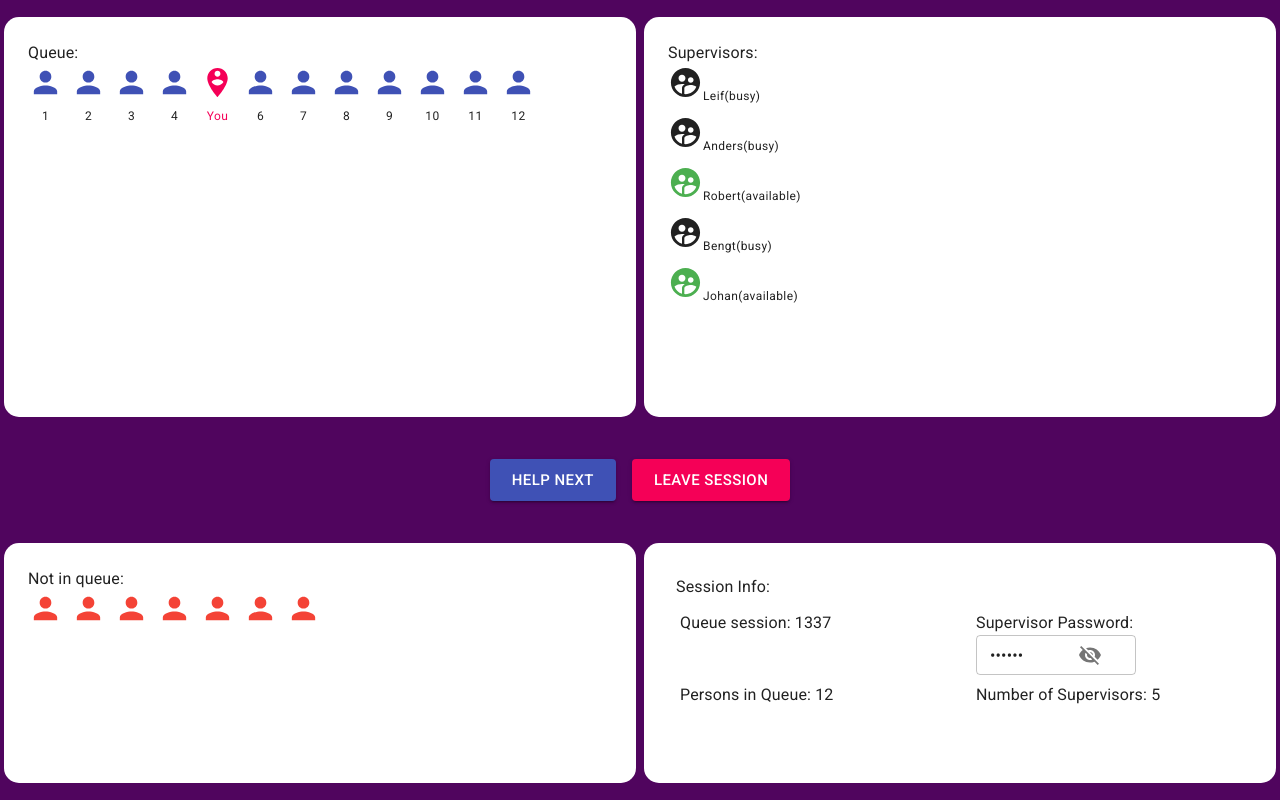
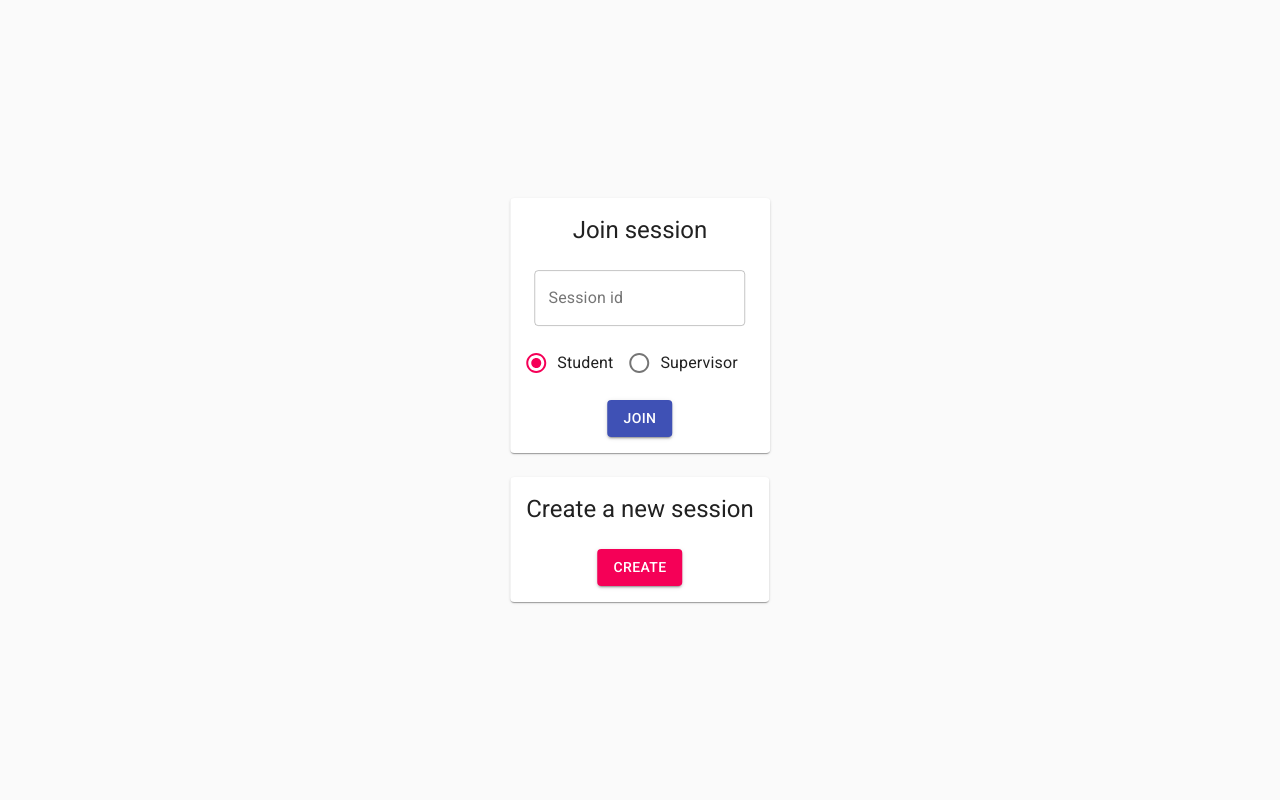
Before and after one commit to siavashhanifi/integrity-safe-queue, a React (Create React App) app in the folder react_front_end/: page / in a window 1280 px wide. Built offline with nearby package versions, Linux system fonts and the light colour scheme.

Commit message:
implement routing between all components

```diff
--- a/react_front_end/src/App.js
+++ b/react_front_end/src/App.js
@@ -1,31 +1,40 @@
-import React from 'react';
-import CssBaseline from '@material-ui/core/CssBaseline';
-import JoinOrCreateSession from './JoinOrCreateSession';
-import { Container } from '@material-ui/core';
-import { makeStyles } from '@material-ui/core/styles';
-import QueueSession from './QueueSession';
-import QueueSessionReduxContainer from './QueueSession/QueueSessionReduxContainer';
-import QueueManagement from './QueueManagement';
-import QueueManagementReduxContainer from './QueueManagement/QueueManagementReduxContainer';
+import React from "react";
+import CssBaseline from "@material-ui/core/CssBaseline";
+import JoinOrCreateSession from "./JoinOrCreateSession";
+import { Container } from "@material-ui/core";
+import { makeStyles } from "@material-ui/core/styles";
+import QueueSession from "./QueueSession";
+import QueueSessionReduxContainer from "./QueueSession/QueueSessionReduxContainer";
+import QueueManagement from "./QueueManagement";
+import QueueManagementReduxContainer from "./QueueManagement/QueueManagementReduxContainer";
+import { BrowserRouter as Router, Link, Route } from 'react-router-dom';
 
 
 const useStyles = makeStyles({
-  container:{
+  container: {
     height: "100vh",
     width: "100vw",
-    position: "absolute"
+    position: "absolute",
   },
 });
 
-
 function App(props) {
-const classes = useStyles();
-console.log(props.userState.isSupervisor);
+  const classes = useStyles();
+  console.log(props.userState.isSupervisor);
   return (
     <React.Fragment>
-            <CssBaseline />
-                 <QueueManagementReduxContainer/>
-
+      <Router>
+        <CssBaseline />
+        <Route exact path="/">
+          <JoinOrCreateSession/>
+        </Route>
+        <Route exact path="/queue">
+          <QueueSessionReduxContainer/>
+        </Route>
+        <Route path="/queuemanagement">
+          <QueueManagementReduxContainer />
+        </Route>
+      </Router>
     </React.Fragment>
   );
 }
--- a/react_front_end/src/JoinOrCreateSession/CreateSessionCard.js
+++ b/react_front_end/src/JoinOrCreateSession/CreateSessionCard.js
@@ -1,24 +1,26 @@
-import React from 'react';
-import { makeStyles } from '@material-ui/core/styles';
-import { CardContent, Card, Typography, Button, Grid } from '@material-ui/core';
-
-
+import React from "react";
+import { makeStyles } from "@material-ui/core/styles";
+import { CardContent, Card, Typography, Button, Grid } from "@material-ui/core";
+import { Link, Redirect } from "react-router-dom";
 
 const useStyles = makeStyles({
   cardContent: {
-        padding: '16px',
+    padding: "16px",
     "&:last-child": {
-            paddingBottom: '16px'
-        }
+      paddingBottom: "16px",
+    },
   },
 });
 
-
 export default function CreateSessionCard() {
   const classes = useStyles();
+  const [redirect, setRedirect] = React.useState(false);
+  const handleCreate = () => {
+    setRedirect(true);
+  };
 
-    return(
-        <Card >
+  return (
+    <Card>
       <CardContent className={classes.cardContent}>
         <Grid
           container
@@ -33,8 +35,14 @@ export default function CreateSessionCard() {
             </Typography>
           </Grid>
           <Grid item>
-
-                    <Button color="secondary" variant="contained">Create</Button>
+            <Button
+              color="secondary"
+              variant="contained"
+              onClick={handleCreate}
+            >
+              Create
+              {redirect ? <Redirect to="/queuemanagement" /> : null}
+            </Button>
           </Grid>
         </Grid>
       </CardContent>
--- a/react_front_end/src/JoinOrCreateSession/JoinSessionCard.js
+++ b/react_front_end/src/JoinOrCreateSession/JoinSessionCard.js
@@ -9,6 +9,7 @@ import {
   Card,
 } from "@material-ui/core";
 import RadioButtons from './RadioButtons';
+import { Redirect } from 'react-router-dom';
 
 const useStyles = makeStyles({
   cardContent: {
@@ -33,6 +34,16 @@ export default function JoinSessionCard() {
   const handleChangedPassword = (event) => {
     setPassword(event.target.value);
   };
+
+  var nextPage;
+  const [redirect, setRedirect] = React.useState(false);
+  const handleJoin = () => {
+    setRedirect(true);
+  }
+  if(role === 'student')
+    nextPage="/queue";
+  else
+    nextPage="/queuemanagement";
 
 
   return (
@@ -78,8 +89,9 @@ export default function JoinSessionCard() {
             : null }
 
           <Grid item>
-            <Button color="primary" variant="contained">
+            <Button color="primary" variant="contained" onClick={handleJoin}>
               Join
+              {redirect ? <Redirect to={nextPage}/> : null}
             </Button>
           </Grid>
         </Grid>
--- a/react_front_end/src/QueueManagement/AlertDialog.js
+++ b/react_front_end/src/QueueManagement/AlertDialog.js
@@ -1,18 +1,17 @@
-import React from 'react';
-import Button from '@material-ui/core/Button';
-import Dialog from '@material-ui/core/Dialog';
-import DialogActions from '@material-ui/core/DialogActions';
-import DialogContent from '@material-ui/core/DialogContent';
-import DialogContentText from '@material-ui/core/DialogContentText';
-import DialogTitle from '@material-ui/core/DialogTitle';
+import React from "react";
+import Button from "@material-ui/core/Button";
+import Dialog from "@material-ui/core/Dialog";
+import DialogActions from "@material-ui/core/DialogActions";
+import DialogContent from "@material-ui/core/DialogContent";
+import DialogContentText from "@material-ui/core/DialogContentText";
+import DialogTitle from "@material-ui/core/DialogTitle";
+import { Redirect } from "react-router-dom";
 
-
-const MESSAGE_LEAVE_QUEUE = "Leave the queue? You will lose your position."
-const MESSAGE_LEAVE_SESSION = "Leave the session?"
-
+const MESSAGE_LEAVE_QUEUE = "Leave the queue? You will lose your position.";
+const MESSAGE_LEAVE_SESSION = "Leave the session?";
 
 export default function AlertDialog(props) {
-
+  const [redirect, setRedirect] = React.useState(false);
 
   const handleNo = () => {
     props.setOpen(false);
@@ -20,27 +19,30 @@ export default function AlertDialog(props) {
 
   const handleYes = () => {
     props.setOpen(false);
-      if(props.action === 'LEAVE_QUEUE');
+    if (props.action === "LEAVE_QUEUE");
     //tell backend queuee left queue
-      else if(props.action === 'LEAVE_SESSION');
+    else if (props.action === "LEAVE_SESSION") {
        //tell backend queuee left session
+      setRedirect(true);
+    }
   };
 
   return (
     <div>
-
       <Dialog
         open={props.open}
         onClose={props.handleClose}
         aria-labelledby="alert-dialog-title"
         aria-describedby="alert-dialog-description"
       >
-          <DialogTitle id="alert-dialog-title">{props.action === 'LEAVE_QUEUE' ?
-              'Leave queue?' : 'Leave session?'}</DialogTitle>
+        <DialogTitle id="alert-dialog-title">
+          {props.action === "LEAVE_QUEUE" ? "Leave queue?" : "Leave session?"}
+        </DialogTitle>
         <DialogContent>
           <DialogContentText id="alert-dialog-description">
-              {props.action === 'LEAVE_QUEUE' ?
-              MESSAGE_LEAVE_QUEUE : MESSAGE_LEAVE_SESSION}
+            {props.action === "LEAVE_QUEUE"
+              ? MESSAGE_LEAVE_QUEUE
+              : MESSAGE_LEAVE_SESSION}
           </DialogContentText>
         </DialogContent>
         <DialogActions>
@@ -49,6 +51,7 @@ export default function AlertDialog(props) {
           </Button>
           <Button onClick={handleYes} color="primary" autoFocus>
             Yes
+            {redirect ? <Redirect to="/"/> : null}
           </Button>
         </DialogActions>
       </Dialog>
--- a/react_front_end/src/QueueManagement/index.js
+++ b/react_front_end/src/QueueManagement/index.js
@@ -4,9 +4,10 @@ import { Box, Grid, Typography, Button } from '@material-ui/core';
 import Queue  from './Queue';
 import Supervisors from './Supervisors';
 import NotInQueue from './NotInQueue';
-import { queueState } from '../DUMMY_DATA/queue-state';
 import AlertDialog from './AlertDialog';
 import PasswordField from './PasswordField';
+
+
 
 
 const useStyles = makeStyles((theme) => ({
--- a/react_front_end/src/QueueSession/AlertDialog.js
+++ b/react_front_end/src/QueueSession/AlertDialog.js
@@ -1,18 +1,17 @@
-import React from 'react';
-import Button from '@material-ui/core/Button';
-import Dialog from '@material-ui/core/Dialog';
-import DialogActions from '@material-ui/core/DialogActions';
-import DialogContent from '@material-ui/core/DialogContent';
-import DialogContentText from '@material-ui/core/DialogContentText';
-import DialogTitle from '@material-ui/core/DialogTitle';
+import React from "react";
+import Button from "@material-ui/core/Button";
+import Dialog from "@material-ui/core/Dialog";
+import DialogActions from "@material-ui/core/DialogActions";
+import DialogContent from "@material-ui/core/DialogContent";
+import DialogContentText from "@material-ui/core/DialogContentText";
+import DialogTitle from "@material-ui/core/DialogTitle";
+import { Redirect } from "react-router-dom";
 
-
-const MESSAGE_LEAVE_QUEUE = "Leave the queue? You will lose your position."
-const MESSAGE_LEAVE_SESSION = "Leave the session?"
-
+const MESSAGE_LEAVE_QUEUE = "Leave the queue? You will lose your position.";
+const MESSAGE_LEAVE_SESSION = "Leave the session?";
 
 export default function AlertDialog(props) {
-
+  const [redirect, setRedirect] = React.useState(false);
 
   const handleNo = () => {
     props.setOpen(false);
@@ -20,27 +19,29 @@ export default function AlertDialog(props) {
 
   const handleYes = () => {
     props.setOpen(false);
-      if(props.action === 'LEAVE_QUEUE');
-      //tell backend queuee left queue
-      else if(props.action === 'LEAVE_SESSION');
+    if (props.action === "LEAVE_QUEUE");
+    else if (props.action === "LEAVE_SESSION"){
       //tell backend queuee left session
+      setRedirect(true);
+    }
   };
 
   return (
     <div>
-
       <Dialog
         open={props.open}
         onClose={props.handleClose}
         aria-labelledby="alert-dialog-title"
         aria-describedby="alert-dialog-description"
       >
-          <DialogTitle id="alert-dialog-title">{props.action === 'LEAVE_QUEUE' ?
-              'Leave queue?' : 'Leave session?'}</DialogTitle>
+        <DialogTitle id="alert-dialog-title">
+          {props.action === "LEAVE_QUEUE" ? "Leave queue?" : "Leave session?"}
+        </DialogTitle>
         <DialogContent>
           <DialogContentText id="alert-dialog-description">
-              {props.action === 'LEAVE_QUEUE' ?
-              MESSAGE_LEAVE_QUEUE : MESSAGE_LEAVE_SESSION}
+            {props.action === "LEAVE_QUEUE"
+              ? MESSAGE_LEAVE_QUEUE
+              : MESSAGE_LEAVE_SESSION}
           </DialogContentText>
         </DialogContent>
         <DialogActions>
@@ -49,6 +50,7 @@ export default function AlertDialog(props) {
           </Button>
           <Button onClick={handleYes} color="primary" autoFocus>
             Yes
+            {redirect ? <Redirect to="/"/> : null}
           </Button>
         </DialogActions>
       </Dialog>
--- a/react_front_end/src/QueueSession/index.js
+++ b/react_front_end/src/QueueSession/index.js
@@ -6,6 +6,7 @@ import Supervisors from './Supervisors';
 import NotInQueue from './NotInQueue';
 //import { queueState } from '../DUMMY_DATA/queue-state';
 import AlertDialog from './AlertDialog';
+
 
 
 const useStyles = makeStyles((theme) => ({
@@ -20,8 +21,6 @@ supervisorsBox: {
     overflow: 'auto'
 },
 buttons: {
-    width: '50vw',
-    margin: '0 auto',
         '& > *': {
           margin: theme.spacing(1),
         },
@@ -42,8 +41,9 @@ export default function QueueSession(props) {
     const [alertDialogOpen, alertDialogSetOpen] = React.useState(false);
     const [alertDialogAction, setAlertDialogAction] = React.useState('');
 
+
     const handleJoinQueue = (event) => {
-            //tell backend queuee joined queue
+        //tell backend queuee joined queue
     }
 
     const handleLeaveQueue = (event) => {
@@ -83,7 +83,7 @@ export default function QueueSession(props) {
                 </Box>
            </Grid>
 
-           <Grid item xs={12}>
+           <Grid container item xs={12} direction="column" justify="center" alignItems="center" spacing={0}>
                 <Box className={classes.buttons}>
                     <Button color="primary" variant="contained" size="large" onClick={handleJoinQueue}>Join Queue</Button>
                     <Button color="secondary" variant="contained" size="large" onClick={handleLeaveQueue}>Leave Queue</Button>
```
Lines whose indentation alone changed are shown as unchanged.
